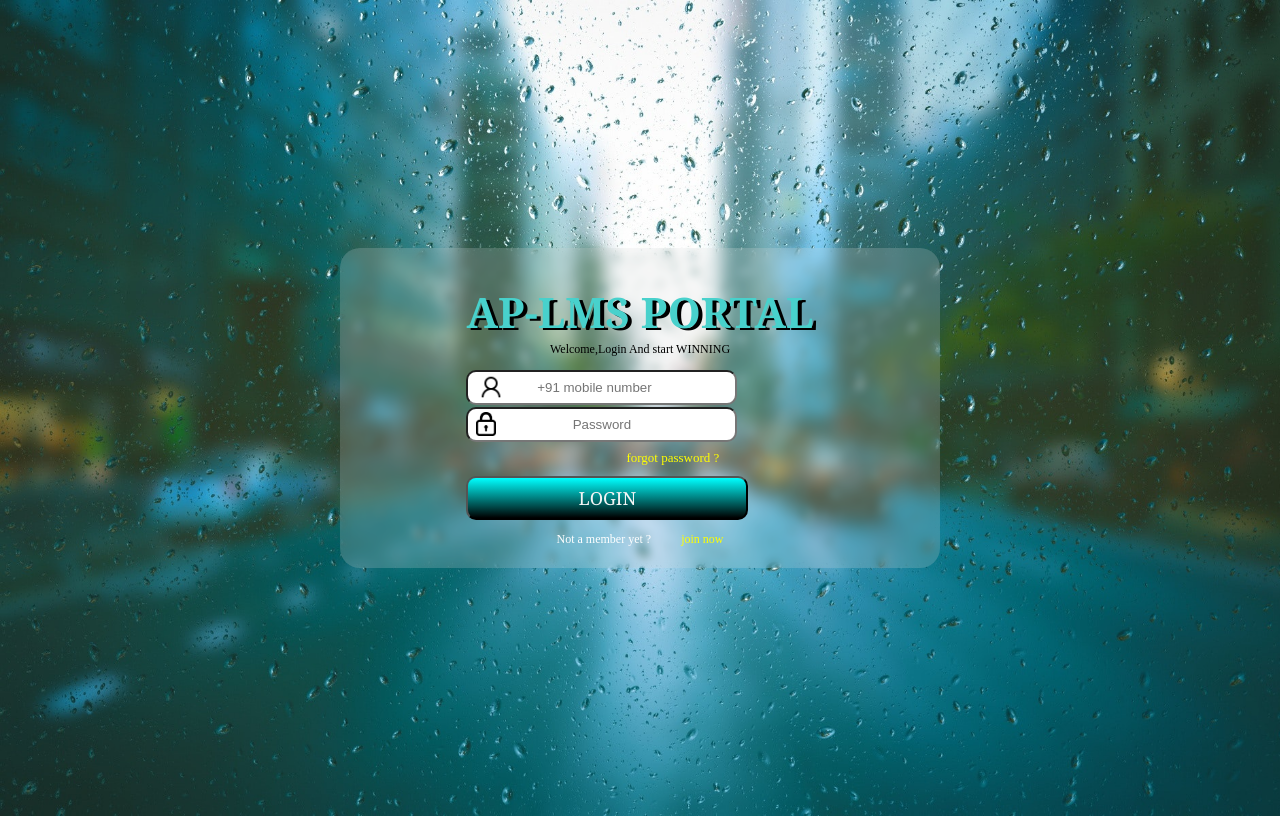
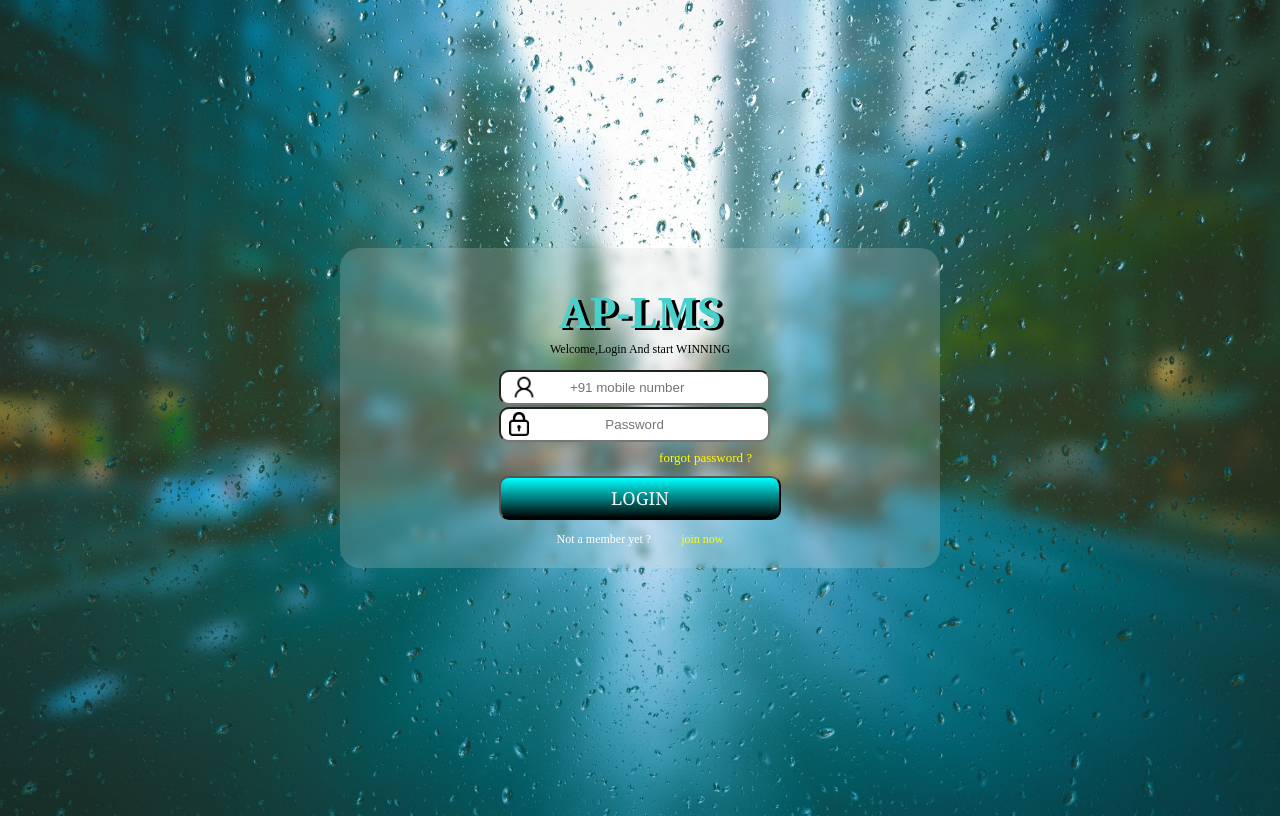
Before and after one commit to GAGAN890613/GAGAN890613, a plain HTML site: page index.html in a window 1280 px wide. Drawn offline with Linux system fonts and the light colour scheme.

Commit message:
index.html

```diff
--- a/index.html
+++ b/index.html
@@ -10,7 +10,7 @@
 <body>
 <nav>
   <div>
-  <header><h1>AP-LMS PORTAL</h1></header>
+  <header><h1>AP-LMS</h1></header>
   <div class="welcome">
   <p>Welcome,Login And start WINNING</p>
   </div>
```
